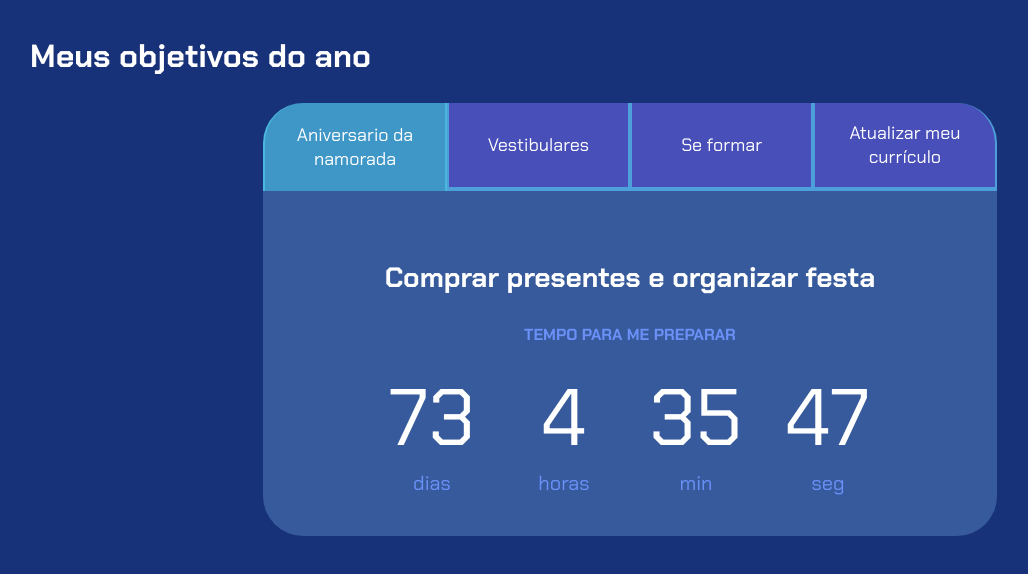
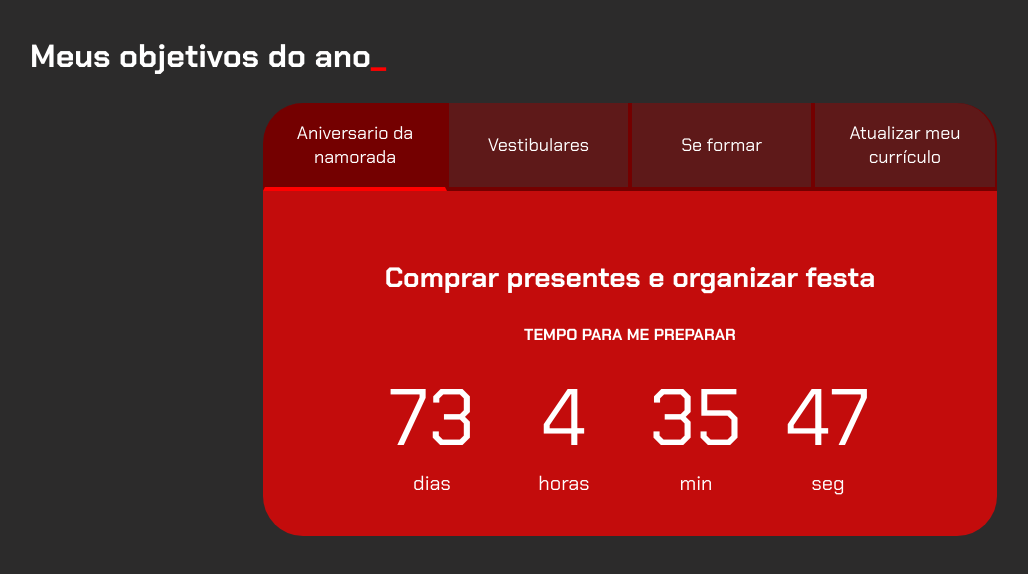
Before and after one commit to JoaoSchneiderr/Contagem-para-metas, a plain HTML site: page index.html in a window 1280 px wide. Shown: the whole page, without its empty margins (10-1038 px from the left). Drawn offline with Linux system fonts and the light colour scheme.

Commit message:
style.css

```diff
--- a/style.css
+++ b/style.css
@@ -1,12 +1,12 @@
 @import url('https://fonts.googleapis.com/css2?family=Chakra+Petch:wght@400;700&display=swap');
 
 :root {
-    --cor-de-fundo: #183279;
-    --azul: #6b91f8;
-    --branco: #FFFFFF;
-    --botao-ativo: #50c5e9b0;
-    --botao-inativo: rgba(120, 108, 247, 0.5);
-    --texto-fundo: rgba(122, 183, 233, 0.3);
+    --cor-de-fundo: #2c2b2b;
+    --verm: #ff0000;
+    --branco: #ffffff;
+    --botao-ativo: #740000;
+    --botao-inativo: rgba(143, 9, 9, 0.5);
+    --texto-fundo:rgba(255, 0, 0, 0.719);
 }
 
 body {
@@ -33,7 +33,7 @@ body {
 }
 
 .titulo-principal span {
-    color: var(--cor-de-fundo);
+    color: var(--verm);
 }
 
 
@@ -63,7 +63,7 @@ body {
 
 .botao.ativo{
     background-color: var(--botao-ativo);
-    border-bottom: 4px solid var(--verde);
+    border-bottom: 4px solid var(--verm);
 }
 
 .abas-textos{
@@ -85,7 +85,7 @@ body {
 }
 .aba-conteudo-titulo-secundario{
     text-align: center;
-    color: var(--azul);
+    color: var( --branco);
     text-transform: uppercase;
 }
 
@@ -107,7 +107,7 @@ body {
 }
 
 .contador-digito-texto{
-    color: var(--azul);
+    color: var( --branco);
     font-size: 20px;
     margin: 0;
 
```
